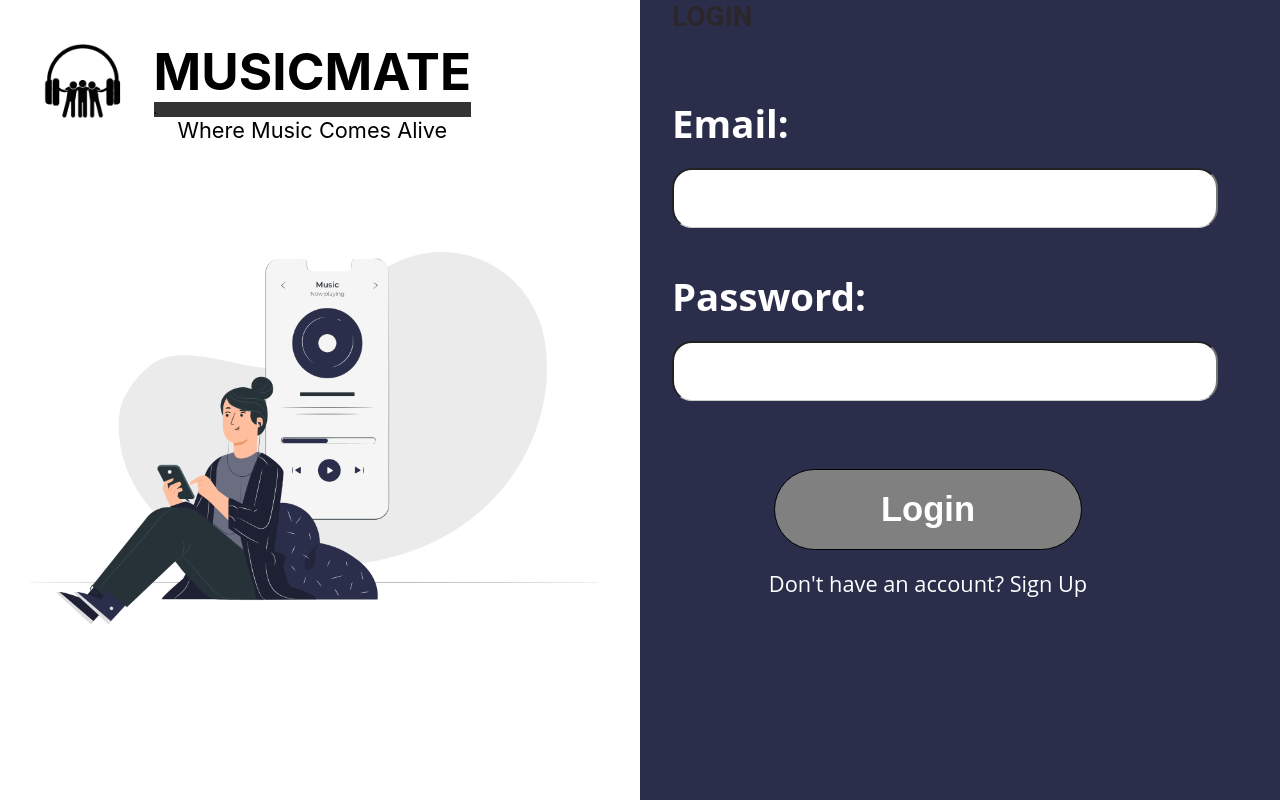
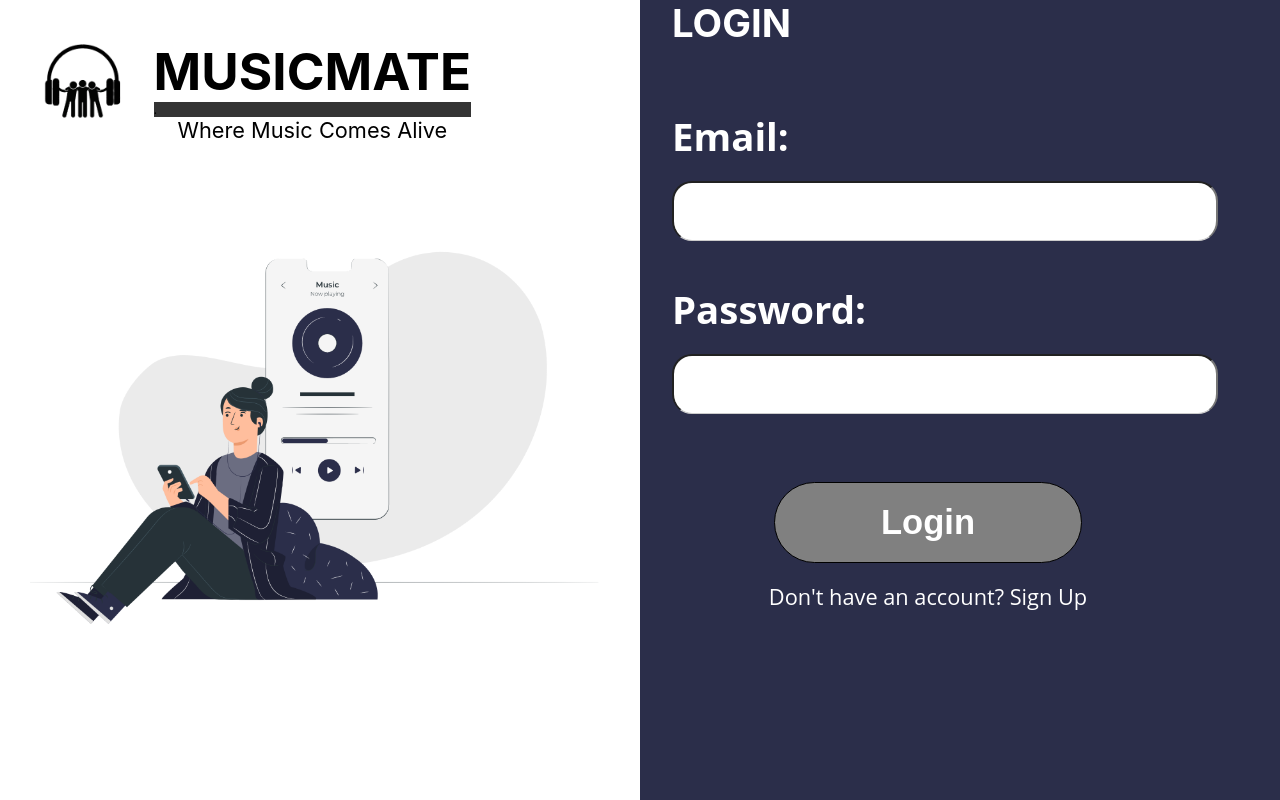
Before and after one commit to willamjonathan/MusicMate, a React (Create React App) app: page /login in a window 1280 px wide. Shown: the top 800 px of the page. Built offline with nearby package versions, Linux system fonts and the light colour scheme.

Commit message:
"pushed login"

```diff
--- a/src/components/Login.js
+++ b/src/components/Login.js
@@ -163,7 +163,7 @@ function Login() {
 
             </div> */}
                 <div class ="user-info">
-                <h2>{isLoginMode ? "LOGIN" : "SIGN UP"}</h2>
+                <div class="login-title">{isLoginMode ? "LOGIN" : "SIGN UP"}</div>
 
                 <form onSubmit={handleFormSubmit}>
                     <div>
--- a/src/styles/Login.css
+++ b/src/styles/Login.css
@@ -73,6 +73,10 @@
   color: #fff;
   font-size: 3vw;
 }
+.login-title {
+  color: white;
+  font-weight: 700;
+}
 .user-info .username {
   margin-top: 10%;
   font-family: "Open Sans", sans-serif;
```
Also changed, not shown: Your Music Name.txt (added).
